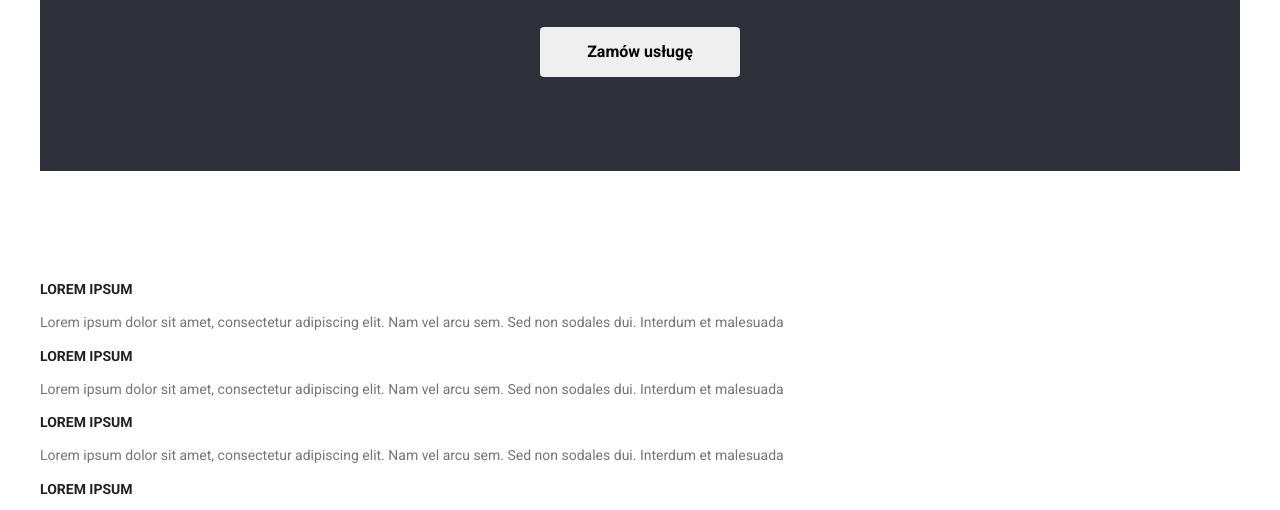
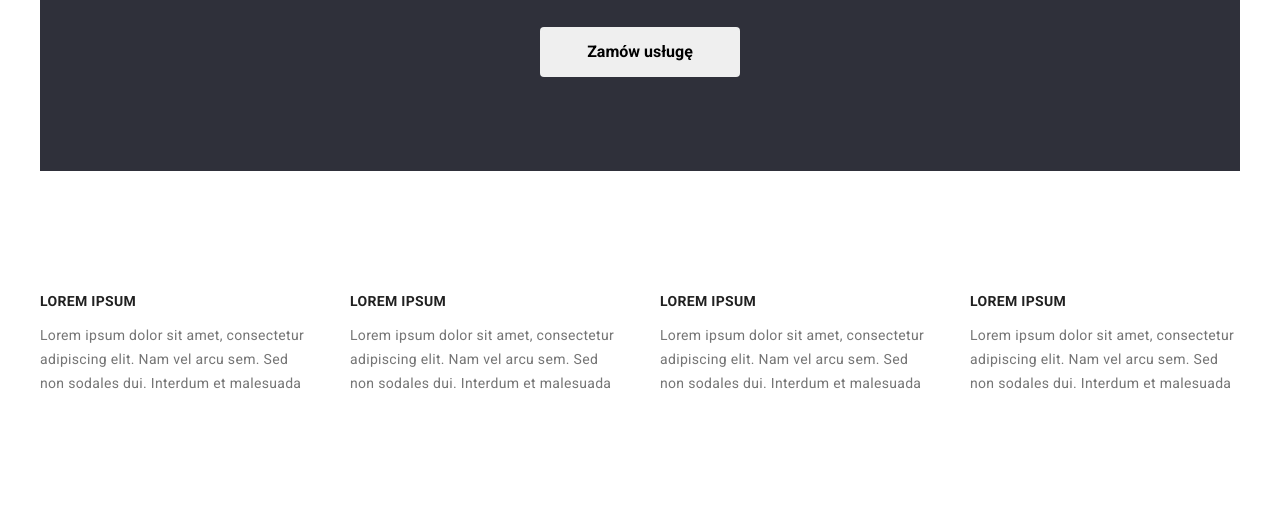
Before and after one commit to dcent666/goit-markup-hw-03, a plain HTML site: page index.html in a window 1280 px wide. Shown: the part 289-799 px from the top of the page. Drawn offline with nearby package versions, Linux system fonts and the light colour scheme.

Commit message:
edit section-lorem-ipsum

```diff
--- a/css/styles.css
+++ b/css/styles.css
@@ -103,6 +103,7 @@ body {
 .lorem-ipsum-item {
   font-size: 0.875rem;
   color: var(--contact-color);
+  line-height: 1.5rem;
 }
 
 .section-header {
@@ -204,3 +205,11 @@ body {
   background-color: var(--background-color);
   text-align: center;
 }
+.section-lorem-ipsum {
+  display: flex;
+  justify-content: space-between;
+}
+.card-lorem-ipsum {
+  width: 270px;
+  letter-spacing: 0.02em;
+}
--- a/index.html
+++ b/index.html
@@ -56,41 +56,33 @@
         </section>
         <!--nasze atuty-->
         <section class="section">
-          <ul class="no-decoration-list">
-            <li>
+          <ul class="no-decoration-list section-lorem-ipsum">
+            <li class="card-lorem-ipsum">
               <h2 class="lorem-ipsum-header">LOREM IPSUM</h2>
-              <p>
-                <span class="lorem-ipsum-item">
-                  Lorem ipsum dolor sit amet, consectetur adipiscing elit. Nam
-                  vel arcu sem. Sed non sodales dui. Interdum et malesuada</span
-                >
+              <p class="lorem-ipsum-item">
+                Lorem ipsum dolor sit amet, consectetur adipiscing elit. Nam vel
+                arcu sem. Sed non sodales dui. Interdum et malesuada
               </p>
             </li>
-            <li>
+            <li class="card-lorem-ipsum">
               <h2 class="lorem-ipsum-header">LOREM IPSUM</h2>
-              <p>
-                <span class="lorem-ipsum-item">
-                  Lorem ipsum dolor sit amet, consectetur adipiscing elit. Nam
-                  vel arcu sem. Sed non sodales dui. Interdum et malesuada</span
-                >
+              <p class="lorem-ipsum-item">
+                Lorem ipsum dolor sit amet, consectetur adipiscing elit. Nam vel
+                arcu sem. Sed non sodales dui. Interdum et malesuada
               </p>
             </li>
-            <li>
+            <li class="card-lorem-ipsum">
               <h2 class="lorem-ipsum-header">LOREM IPSUM</h2>
-              <p>
-                <span class="lorem-ipsum-item">
-                  Lorem ipsum dolor sit amet, consectetur adipiscing elit. Nam
-                  vel arcu sem. Sed non sodales dui. Interdum et malesuada</span
-                >
+              <p class="lorem-ipsum-item">
+                Lorem ipsum dolor sit amet, consectetur adipiscing elit. Nam vel
+                arcu sem. Sed non sodales dui. Interdum et malesuada
               </p>
             </li>
-            <li>
+            <li class="card-lorem-ipsum">
               <h2 class="lorem-ipsum-header">LOREM IPSUM</h2>
-              <p>
-                <span class="lorem-ipsum-item">
-                  Lorem ipsum dolor sit amet, consectetur adipiscing elit. Nam
-                  vel arcu sem. Sed non sodales dui. Interdum et malesuada</span
-                >
+              <p class="lorem-ipsum-item">
+                Lorem ipsum dolor sit amet, consectetur adipiscing elit. Nam vel
+                arcu sem. Sed non sodales dui. Interdum et malesuada
               </p>
             </li>
           </ul>
```
